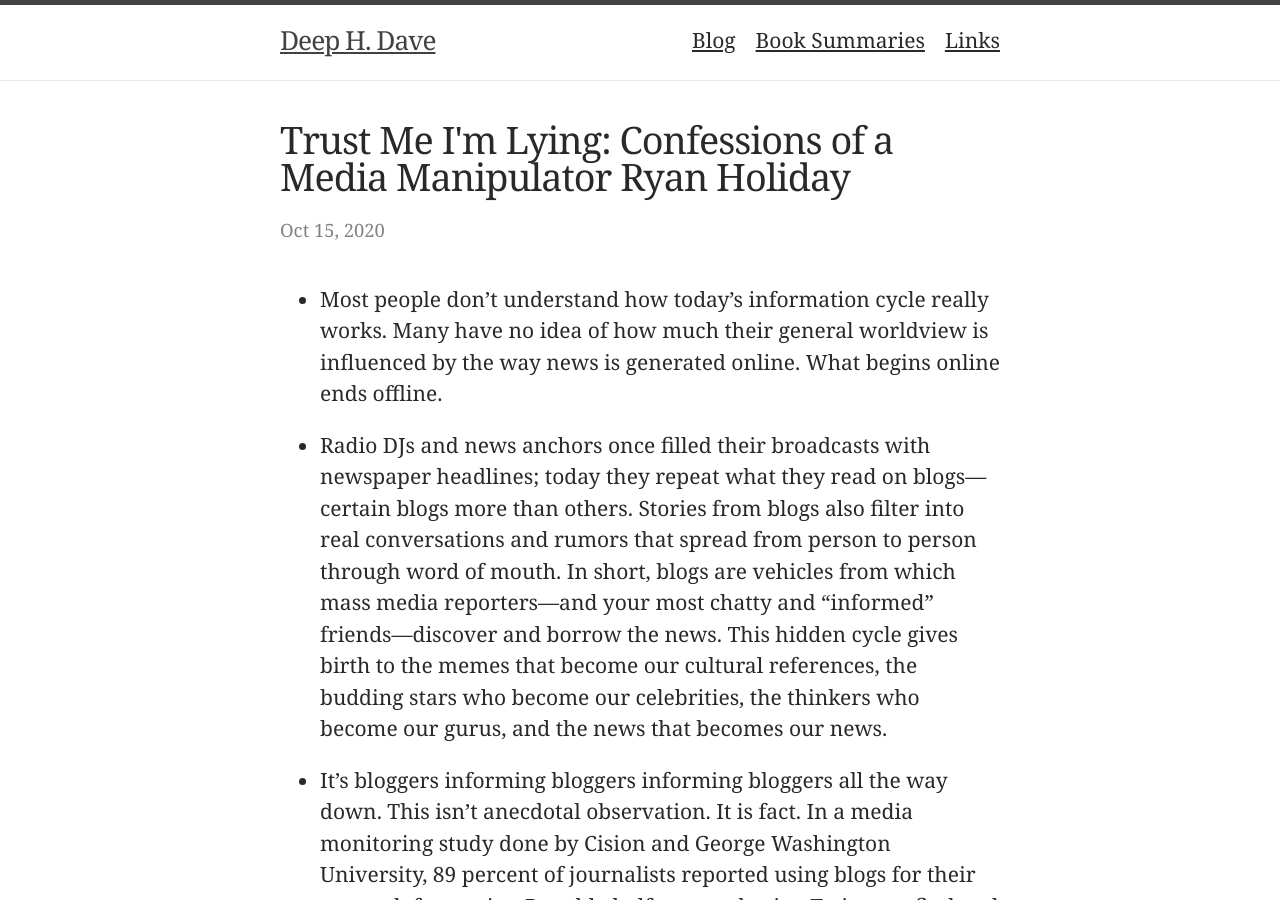
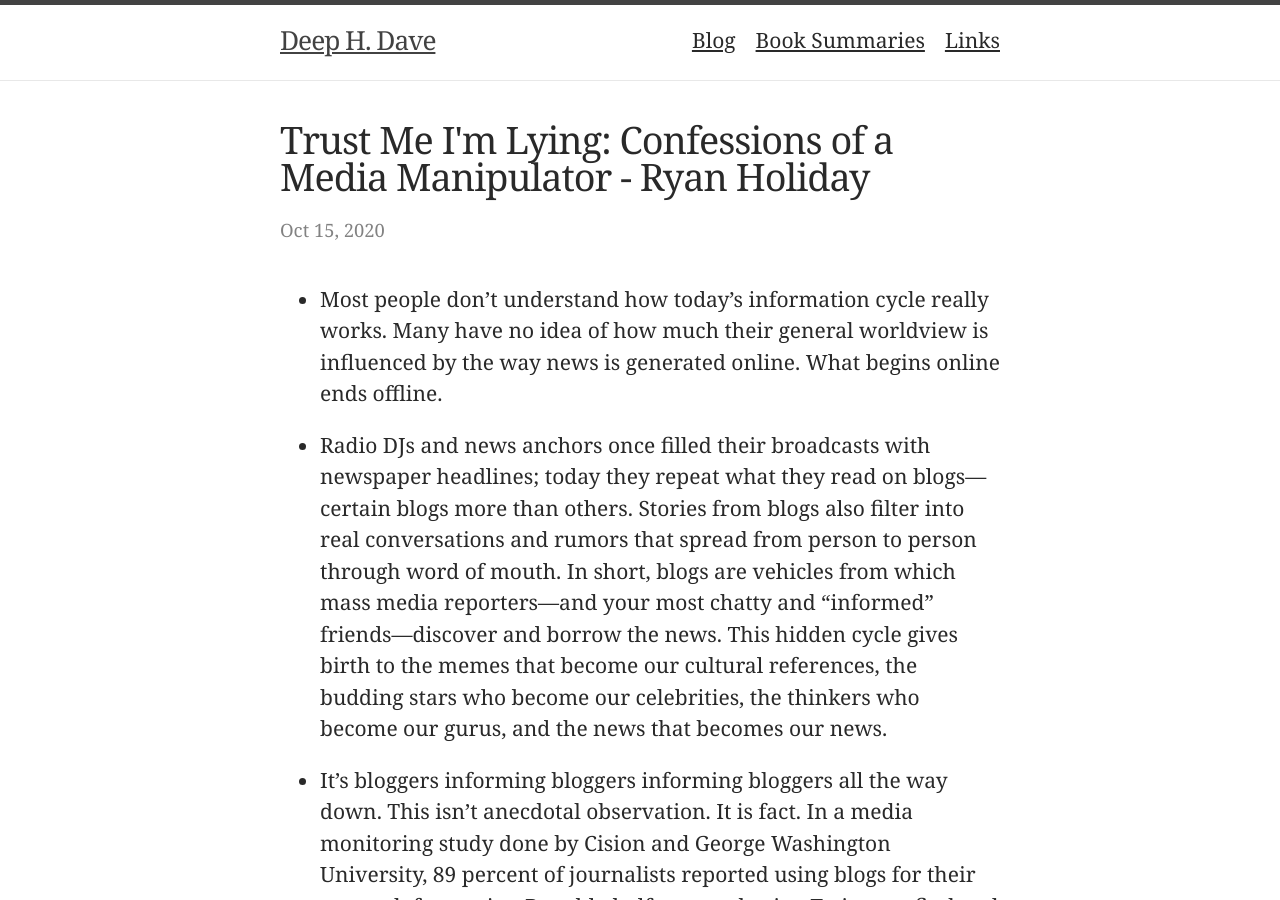
Before and after one commit to deephdave/deephdave.github.io, a Jekyll site: the page built from _posts/2020-10-15-Trust-Me-I'm-Lying:-Confessions-of-a-Media-Manipulator-Ryan-Holiday.markdown, in a window 1280 px wide and 900 px high. Built offline with Jekyll 4.4.1, drawn with Linux system fonts in a browser that asks for light colours.

```diff
--- a/_posts/2020-10-15-Trust-Me-I'm-Lying:-Confessions-of-a-Media-Manipulator-Ryan-Holiday.markdown
+++ b/_posts/2020-10-15-Trust-Me-I'm-Lying:-Confessions-of-a-Media-Manipulator-Ryan-Holiday.markdown
@@ -1,6 +1,6 @@
 ---
 layout: post
-title:  "Trust Me I'm Lying: Confessions of a Media Manipulator Ryan Holiday"
+title:  "Trust Me I'm Lying: Confessions of a Media Manipulator - Ryan Holiday"
 tags: booksummaries
 categories: booksummaries
 ---
```
